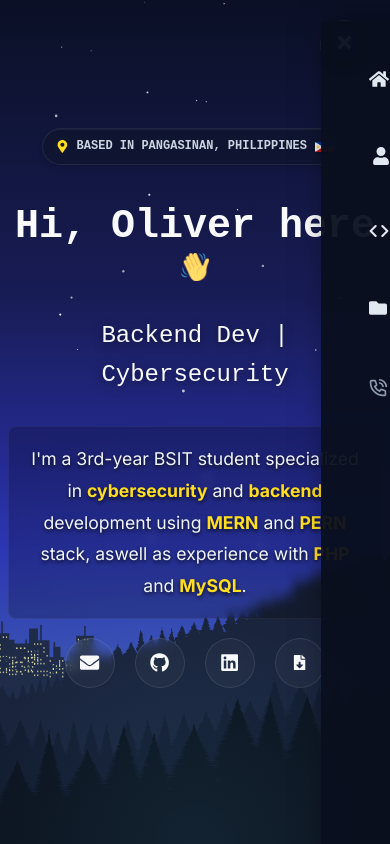
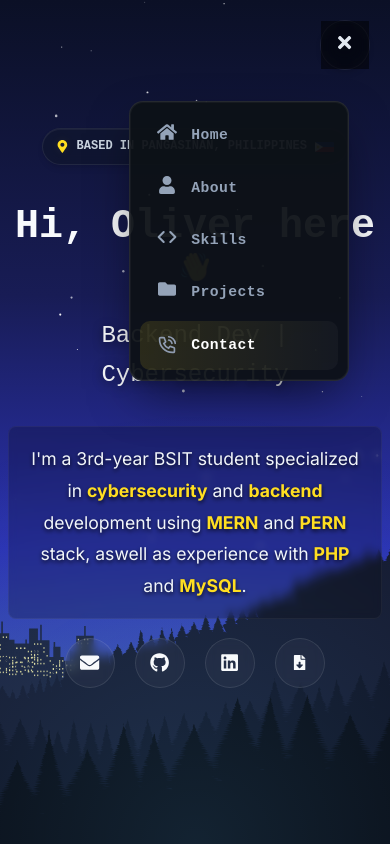
Before and after one commit to Sucrit/Personal-Portfolio, a React (Vite) app: page / in a window 390 px wide. Both pictures are taken after a click on the button 345 px from the left and 45 px from the top of the page. Shown: the top 844 px of the page. Built offline with nearby package versions, Linux system fonts and the light colour scheme.

Commit message:
feat: redesign mobile navigation menu with backdrop and dropdown animation

```diff
--- a/src/components/Navbar.css
+++ b/src/components/Navbar.css
@@ -2,13 +2,13 @@
 .navbar-container {
   position: fixed;
   top: 50%;
-  left: 0; /* flush to the left edge */
+  left: 0;
   transform: translateY(-50%);
-  width: 56px; /* compact fixed width */
+  width: 56px;
   min-width: 56px;
   z-index: 1000;
-  padding: 0.6rem 0.35rem 0.6rem 0.15rem; /* reduce left padding to bring icons closer to the edge */
-  border-radius: 0 18px 18px 0; /* only round the right side so the left edge aligns with the page */
+  padding: 0.6rem 0.35rem 0.6rem 0.15rem;
+  border-radius: 0 18px 18px 0;
 
   background: rgba(10, 15, 30, 0.25);
   backdrop-filter: blur(10px);
@@ -43,9 +43,9 @@
   display: flex;
   flex-direction: column;
   gap: 1.5rem;
-  align-items: flex-start; /* align to left edge */
+  align-items: flex-start;
   margin: 0;
-  padding: 0 0 0 0.25rem; /* minimal left padding so icons don't touch container edge */
+  padding: 0 0 0 0.25rem;
 }
 
 .nav-link {
@@ -53,9 +53,9 @@
   color: #94a3b8;
   display: flex;
   align-items: center;
-  justify-content: flex-start; /* align icon to the left */
-  padding-left: 6px; /* small inner padding so icon is slightly inset */
-  width: 40px; /* slightly smaller icons */
+  justify-content: flex-start;
+  padding-left: 6px;
+  width: 40px;
   height: 40px;
   border-radius: 10px;
   transition:
@@ -118,11 +118,13 @@
   filter: invert(1) brightness(2) saturate(0.9);
   transform: scale(1.05);
 }
+
 /* Active indicator */
 .active-indicator {
   display: none;
 }
 
+/* ── Mobile toggle ── */
 .mobile-toggle {
   display: none;
   font-size: 1.2rem;
@@ -131,42 +133,58 @@
   background: transparent;
   border: none;
   padding: 0;
-  margin-left: 0;
+  z-index: 1002;
+  position: relative;
 }
 
-/* Mobile menu */
+/* ── Mobile backdrop ── */
+.mobile-backdrop {
+  display: none;
+}
+
+/* ── Mobile menu ── */
 .mobile-menu {
-  position: fixed;
-  top: 0;
-  left: 0;
-  width: 250px;
-  height: 100vh;
-  background: rgba(10, 15, 30, 0.95);
-  backdrop-filter: blur(15px);
-  padding: 2rem;
-  display: flex;
-  flex-direction: column;
-  gap: 1rem;
-  z-index: 999;
-  border-right: 1px solid rgba(255, 255, 255, 0.1);
-  box-shadow: 10px 0 30px rgba(0,0,0,0.5);
+  display: none;
 }
 
 .nav-link-mobile {
-  color: #e2e8f0;
+  color: #94a3b8;
   text-decoration: none;
-  font-size: 1.1rem;
-  padding: 1rem;
+  font-size: 0.92rem;
+  font-weight: 600;
+  padding: 0.8rem 1rem;
   display: flex;
   align-items: center;
-  border-radius: 8px;
-  transition: background 0.2s;
+  gap: 0.85rem;
+  border-radius: 10px;
+  transition: background 0.18s ease, color 0.18s ease;
 }
 
 .nav-link-mobile:hover {
-  background: rgba(255, 255, 255, 0.1);
+  background: rgba(255, 255, 255, 0.06);
+  color: #e2e8f0;
 }
 
+.nav-link-mobile.active {
+  color: #fff;
+  background: linear-gradient(90deg, rgba(255, 222, 33, 0.12) 0%, rgba(255, 255, 255, 0.03) 100%);
+}
+
+.mobile-link-icon {
+  display: flex;
+  align-items: center;
+  justify-content: center;
+  width: 22px;
+  height: 22px;
+  flex-shrink: 0;
+}
+
+.mobile-link-label {
+  font-family: var(--font-mono);
+  letter-spacing: 0.03em;
+}
+
+/* ── Responsive: Tablet / Mobile ── */
 @media (max-width: 768px) {
   .navbar-container {
     padding: 0.5rem;
@@ -182,6 +200,7 @@
     display: flex;
     justify-content: center;
     align-items: center;
+    z-index: 1002;
   }
 
   .nav-links {
@@ -191,9 +210,39 @@
   .mobile-toggle {
     display: block;
   }
+
+  .mobile-backdrop {
+    display: block;
+    position: fixed;
+    inset: 0;
+    z-index: 1000;
+    background: rgba(0, 0, 0, 0.5);
+    backdrop-filter: blur(4px);
+    -webkit-backdrop-filter: blur(4px);
+  }
+
+  .mobile-menu {
+    display: flex;
+    position: fixed;
+    top: 80px;
+    right: 20px;
+    width: 220px;
+    z-index: 1001;
+    flex-direction: column;
+    gap: 0.2rem;
+    padding: 0.6rem;
+    background: rgba(13, 17, 23, 0.95);
+    backdrop-filter: blur(16px);
+    -webkit-backdrop-filter: blur(16px);
+    border: 1px solid rgba(255, 255, 255, 0.1);
+    border-radius: 14px;
+    box-shadow:
+      0 20px 50px -12px rgba(0, 0, 0, 0.6),
+      0 0 0 1px rgba(255, 255, 255, 0.04) inset;
+  }
 }
 
-/* Small phones */
+/* ── Small phones ── */
 @media (max-width: 380px) {
   .navbar-container {
     right: 12px;
@@ -204,12 +253,13 @@
   }
 
   .mobile-menu {
-    width: 220px;
-    padding: 1.5rem;
+    right: 12px;
+    top: 64px;
+    width: 200px;
   }
 
   .nav-link-mobile {
-    font-size: 1rem;
-    padding: 0.75rem;
+    font-size: 0.85rem;
+    padding: 0.65rem 0.8rem;
   }
 }
--- a/src/components/Navbar.tsx
+++ b/src/components/Navbar.tsx
@@ -166,25 +166,37 @@ const Navbar: React.FC = () => {
         {/* Mobile menu */}
         <AnimatePresence>
           {isMobileMenuOpen && (
+            <>
+              <motion.div
+                className="mobile-backdrop"
+                initial={{ opacity: 0 }}
+                animate={{ opacity: 1 }}
+                exit={{ opacity: 0 }}
+                transition={{ duration: 0.2 }}
+                onClick={() => setIsMobileMenuOpen(false)}
+              />
               <motion.div
                 className="mobile-menu"
-              initial={{ x: '-100%', opacity: 0 }}
-              animate={{ x: 0, opacity: 1 }}
-              exit={{ x: '-100%', opacity: 0 }}
-              transition={{ duration: 0.2 }}
+                initial={{ opacity: 0, y: -20 }}
+                animate={{ opacity: 1, y: 0 }}
+                exit={{ opacity: 0, y: -20 }}
+                transition={{ duration: 0.22, ease: 'easeOut' }}
               >
                 {links.map((link) => (
                   <a
                     key={link.name}
                     href={link.href}
-                  className="nav-link-mobile"
+                    className={`nav-link-mobile ${activeSection === link.id ? 'active' : ''}`}
                     onClick={() => setIsMobileMenuOpen(false)}
                   >
+                    <span className="mobile-link-icon">
                       {getIcon(link.id, activeSection === link.id)}
-                  <span style={{marginLeft: '10px'}}>{link.name}</span>
+                    </span>
+                    <span className="mobile-link-label">{link.name}</span>
                   </a>
                 ))}
               </motion.div>
+            </>
           )}
         </AnimatePresence>
       </div>
--- a/src/responsive.css
+++ b/src/responsive.css
@@ -194,13 +194,7 @@
     gap: 1.25rem;
   }
 
-  .navbar-container {
-    display: none !important;
-    pointer-events: none !important;
-    opacity: 0 !important;
-    transform: translateY(-10px) !important;
-    visibility: hidden !important;
-  }
+
 }
 
 @media (min-width: 481px) and (max-width: 768px) {
```
Lines whose indentation alone changed are shown as unchanged.
